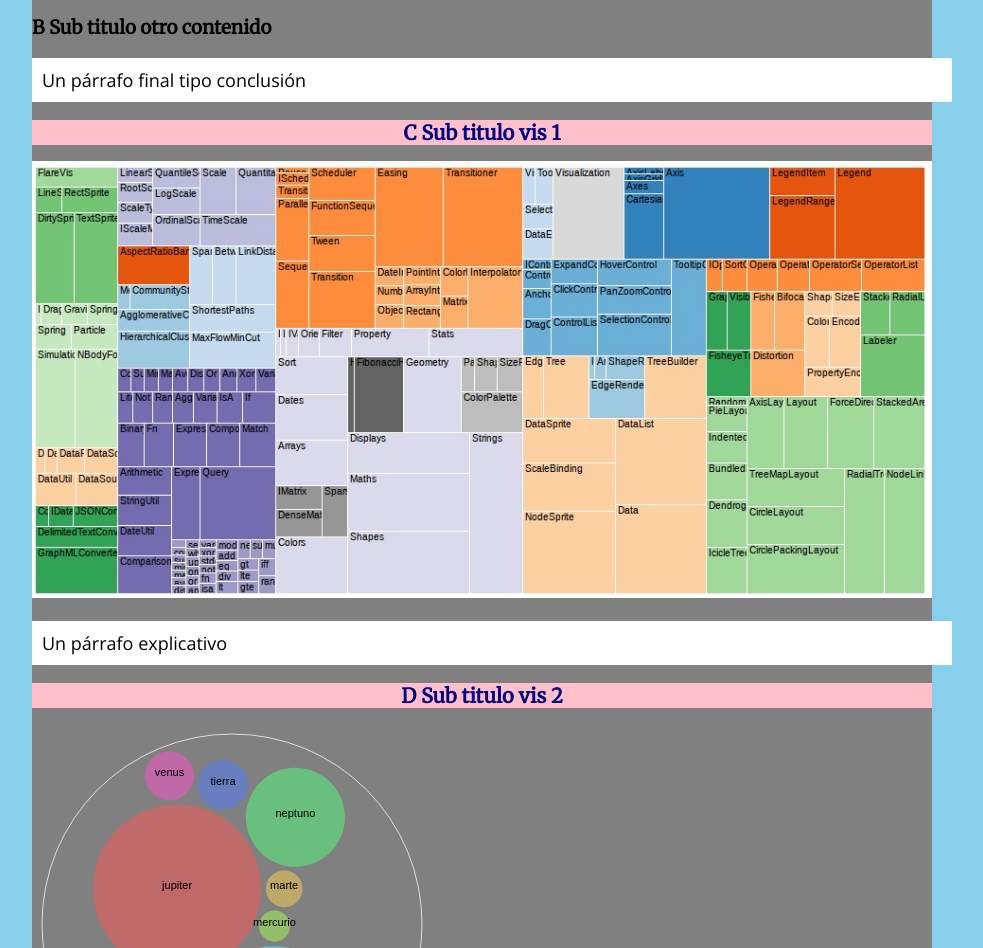
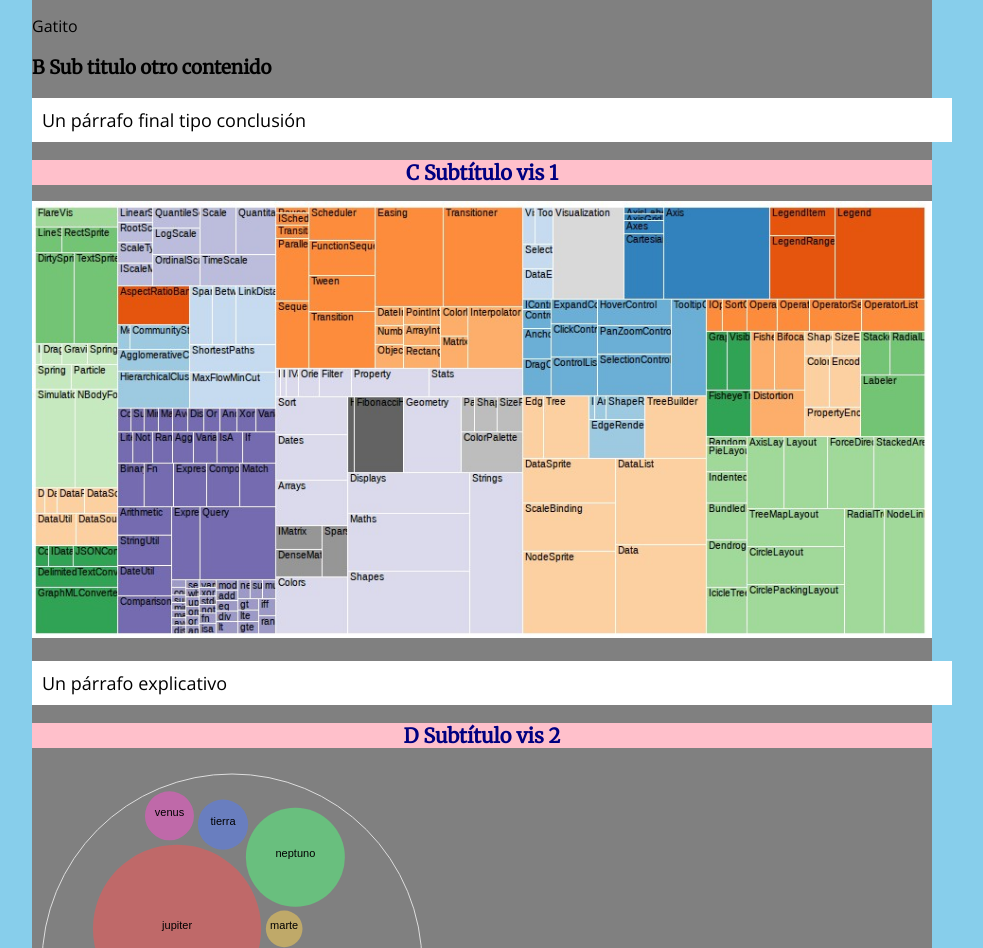
Before and after one commit to katjl/m02-g05, a plain HTML site: page index.html in a window 1280 px wide. Shown: the part 1414-2362 px from the top of the page, without its empty margins (158-1141 px from the left). Drawn offline with nearby package versions, Linux system fonts and the light colour scheme.

Commit message:
tercer cambio

```diff
--- a/index.html
+++ b/index.html
@@ -34,15 +34,16 @@
 		<h2>Un subtítulo para este proyecto</h2>
 				<img src="img/imagen02.jpg">
 		<p>-Otro párrafo cortito...</p>
+		<p2>Gatito</p2>
 
 		<h3>B Sub titulo otro contenido</h3>
 		<p>Un párrafo final tipo conclusión</p>
 
-		<h2>C Sub titulo vis 1</h2>
+		<h2>C Subtítulo vis 1</h2>
 		<img src="img/vis01.jpg">
 		<p>Un párrafo explicativo</p>
 
-		<h2>D Sub titulo vis 2</h3>
+		<h2>D Subtítulo vis 2</h3>
 		<object data="img/vis02.svg" type="image/svg+xml"></object>
 		<p>Un párrafo explicativo</p>
 
```
